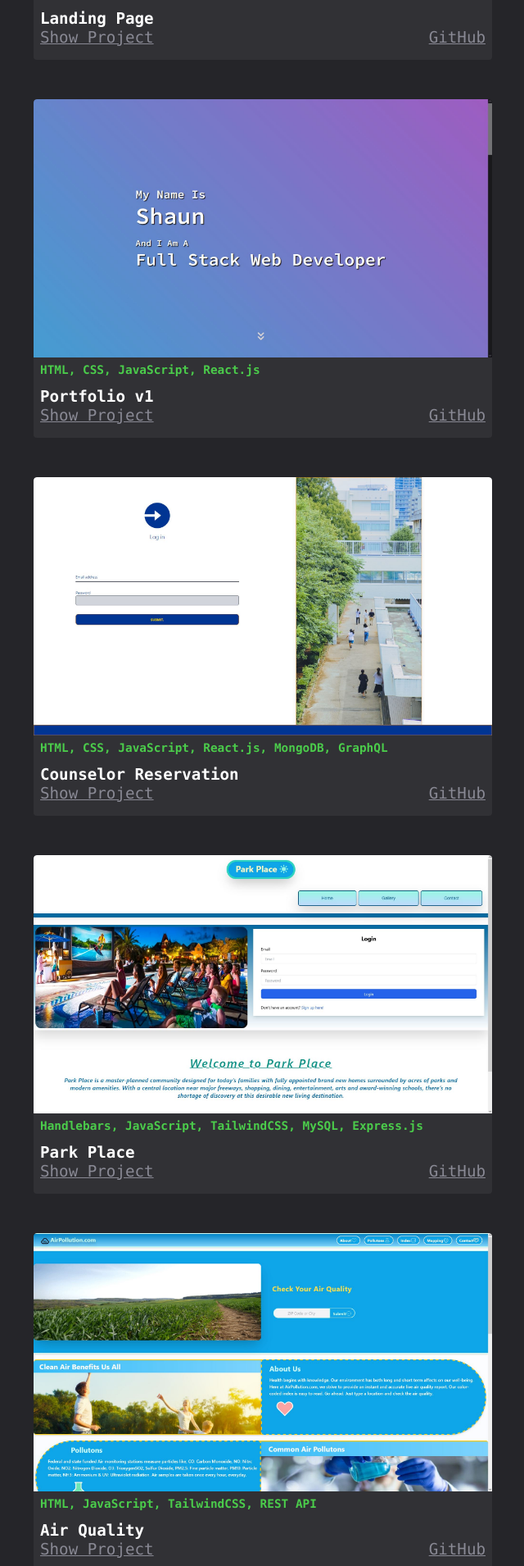
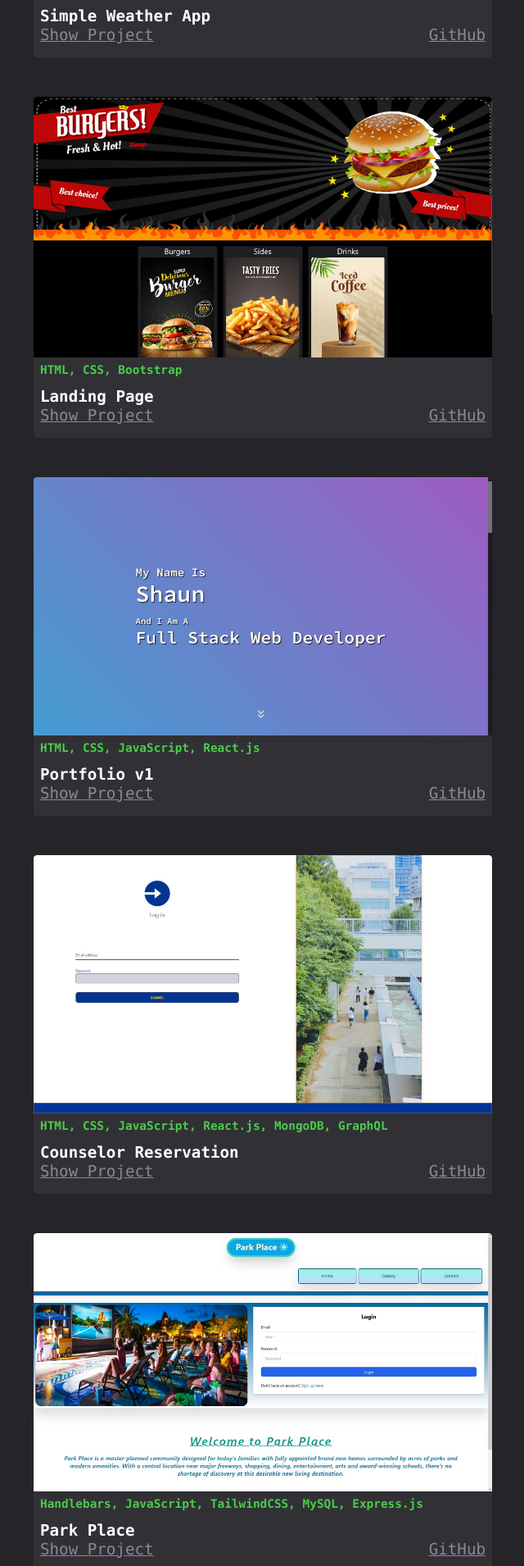
Before and after one commit to ShadoeWraith/Portfolio-v2, a React (Create React App) app: page / in a window 1280 px wide. Shown: the part 2190-4100 px from the top of the page at 82% size, without its empty margins (319-959 px from the left). Built offline with nearby package versions, Linux system fonts and the light colour scheme.

Commit message:
added weather app

```diff
--- a/src/components/Card/Card.js
+++ b/src/components/Card/Card.js
@@ -1,9 +1,9 @@
-import AirPollution from '../../assets/AirPollution.jpg';
 import ParkPlace from '../../assets/ParkPlace.jpg';
 import CounselorReservation from '../../assets/CounselorReservation.jpg';
 import tranquility from '../../assets/tranquility.jpg';
 import landingpage from '../../assets/Landing-Page.jpg';
 import portfolioV1 from '../../assets/Portfolio_v1.jpg';
+import weatherApp from '../../assets/WeatherDashboard.JPG';
 
 import './Card.css';
 
@@ -15,6 +15,13 @@ export default function Card() {
       github: 'https://github.com/ShadoeWraith/tranquility',
       deployed: 'https://shadoewraith.github.io/tranquility/',
       technology: ['HTML,', ' CSS,', ' JavaScript,', ' React.js,', ' REST API'],
+    },
+    {
+      title: 'Simple Weather App',
+      image: weatherApp,
+      github: 'https://github.com/ShadoeWraith/Weather-Dashboard',
+      deployed: 'https://shadoewraith.github.io/Weather-Dashboard/',
+      technology: ['HTML,', ' CSS,', ' JavaScript'],
     },
     {
       title: 'Landing Page',
@@ -58,13 +65,6 @@ export default function Card() {
         ' Express.js',
       ],
     },
-    {
-      title: 'Air Quality',
-      image: AirPollution,
-      github: 'https://github.com/Callank21/group-project',
-      deployed: 'https://callank21.github.io/group-project/index.html',
-      technology: ['HTML,', ' JavaScript,', ' TailwindCSS,', ' REST API'],
-    },
   ];
   return (
     <div className='card-wrapper'>
```
Also changed, not shown: src/assets/AirPollution.jpg (deleted), src/assets/WeatherDashboard.JPG (added).
